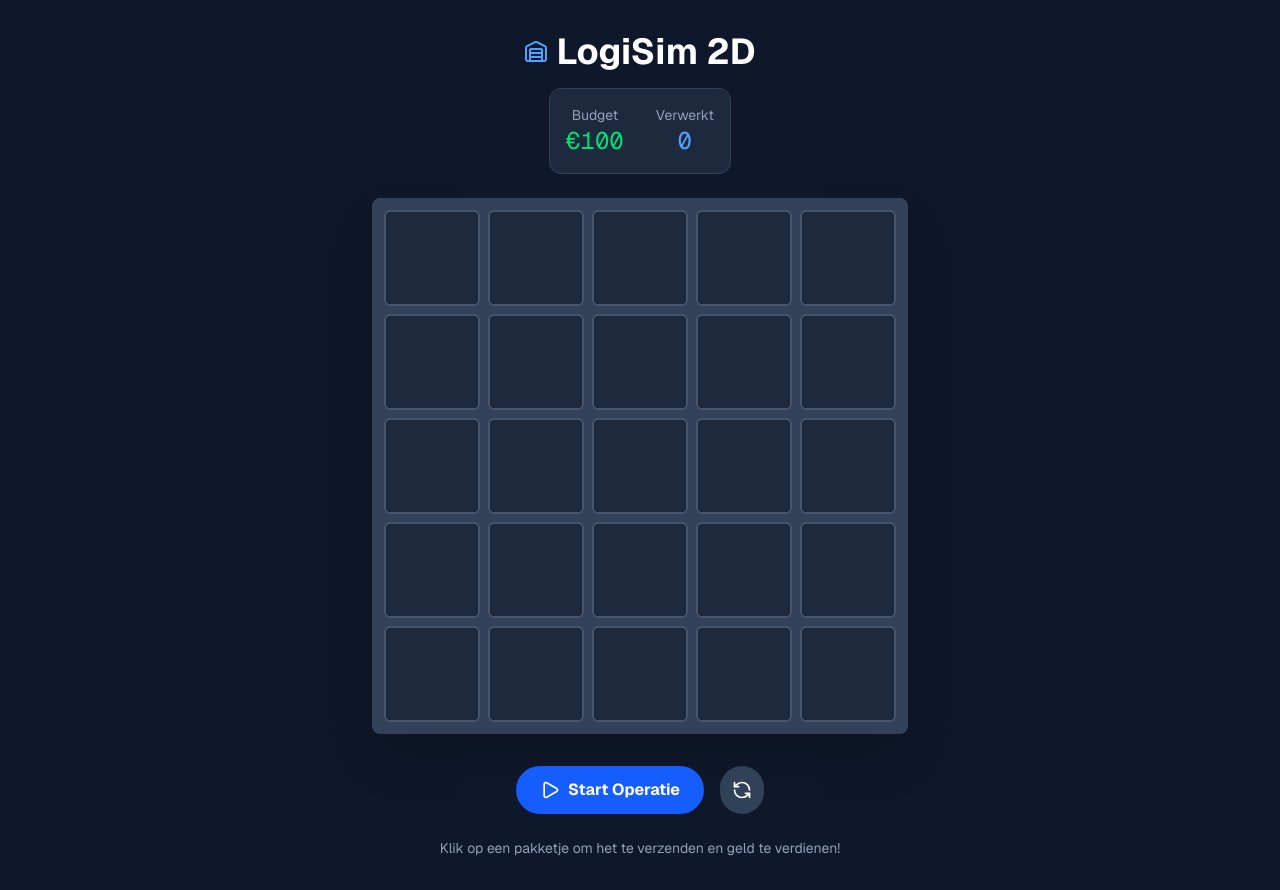
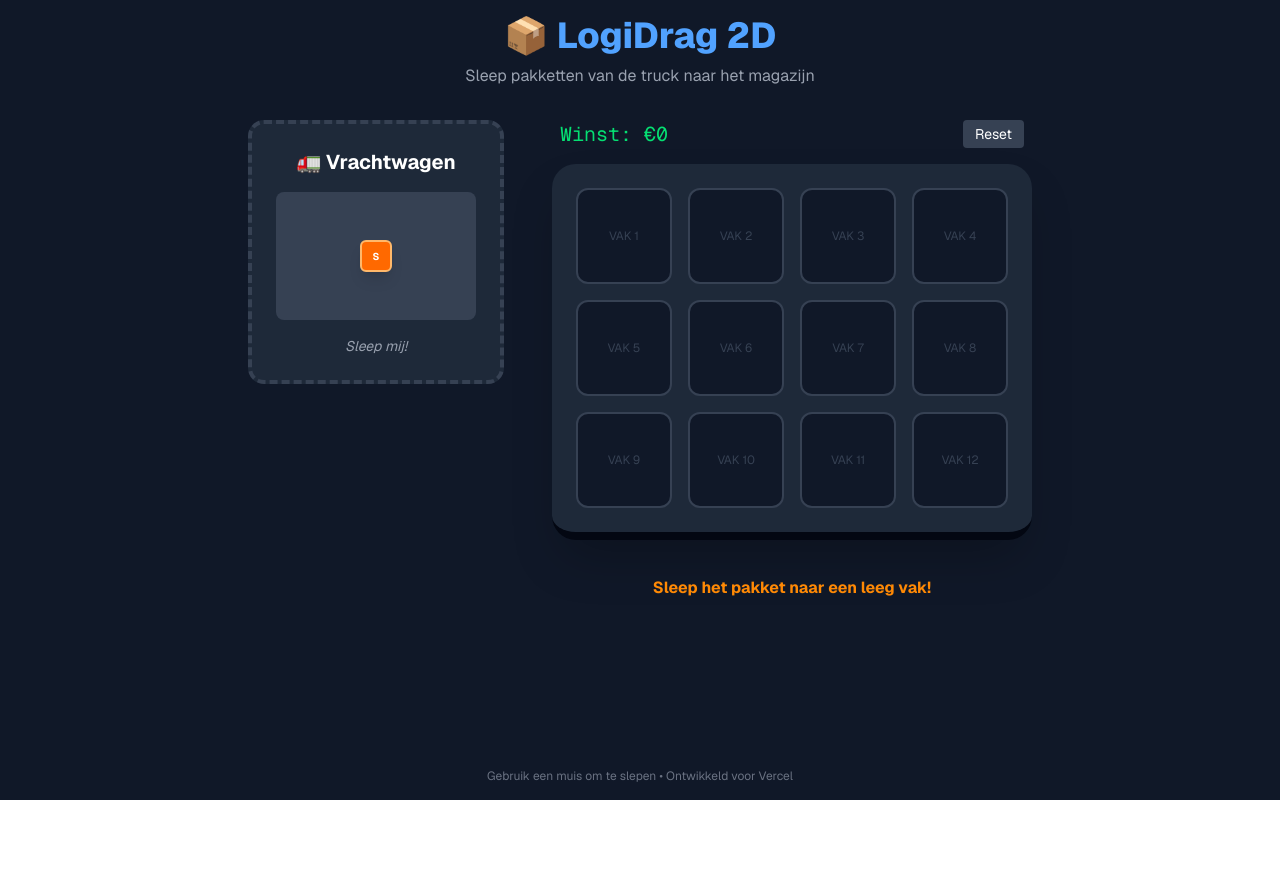
Before and after one commit to Rickfortuin/Logisim, a Next.js app: page / in a window 1280 px wide. After the commit the page ends 800 px from the top, so only its background shows below. Built offline with nearby package versions, Linux system fonts and the light colour scheme.

Commit message:
Warenhuis drag en drop

```diff
--- a/src/app/page.tsx
+++ b/src/app/page.tsx
@@ -1,105 +1,127 @@
 "use client";
-import React, { useState, useEffect } from 'react';
-import { Package, Truck, Warehouse, Play, RefreshCcw } from 'lucide-react';
+import React, { useState } from 'react';
 
-export default function LogiSim() {
-  const [grid, setGrid] = useState(Array(25).fill(null));
-  const [money, setMoney] = useState(100);
+// Types voor de pakketjes
+const SIZES = {
+  S: { label: 'Small', class: 'w-8 h-8', score: 10 },
+  M: { label: 'Medium', class: 'w-12 h-12', score: 20 },
+  L: { label: 'Large', class: 'w-16 h-16', score: 30 }
+};
+
+export default function WarenhuisGame() {
+  const [truckPackage, setTruckPackage] = useState(generateRandomPackage());
+  const [warehouse, setWarehouse] = useState(Array(12).fill(null));
   const [score, setScore] = useState(0);
-  const [gameActive, setGameActive] = useState(false);
+  const [message, setMessage] = useState("Sleep het pakket naar een leeg vak!");
 
-  // Voeg een pakketje toe aan een willekeurige lege plek
-  const addPackage = () => {
-    const emptySlots = grid.map((v, i) => v === null ? i : null).filter(v => v !== null);
+  function generateRandomPackage() {
+    const keys = Object.keys(SIZES) as (keyof typeof SIZES)[];
+    const sizeKey = keys[Math.floor(Math.random() * keys.length)];
+    return {
+      id: Math.random(),
+      size: sizeKey,
+      ...SIZES[sizeKey]
+    };
+  }
 
-    if (emptySlots.length === 0) {
-      alert("Magazijn vol! Game Over.");
-      resetGame();
+  // Drag handlers
+  const onDragStart = (e: React.DragEvent<HTMLDivElement>, pkg: typeof truckPackage) => {
+    e.dataTransfer.setData("pkg", JSON.stringify(pkg));
+  };
+
+  const onDragOver = (e: React.DragEvent<HTMLDivElement>) => {
+    e.preventDefault(); // Nodig om drop toe te staan
+  };
+
+  const onDrop = (e: React.DragEvent<HTMLDivElement>, index: number) => {
+    e.preventDefault();
+    const pkg = JSON.parse(e.dataTransfer.getData("pkg"));
+
+    if (warehouse[index] !== null) {
+      setMessage("❌ Dit vak is al bezet!");
       return;
     }
 
-    const randomSlot = emptySlots[Math.floor(Math.random() * emptySlots.length)];
-    const newGrid = [...grid];
-    newGrid[randomSlot] = { id: Date.now(), type: 'standard' };
-    setGrid(newGrid);
-  };
+    // Succesvolle plaatsing
+    const newWarehouse = [...warehouse];
+    newWarehouse[index] = pkg;
+    setWarehouse(newWarehouse);
+    setScore(s => s + pkg.score);
+    setMessage(`✅ Goed gedaan! +€${pkg.score}`);
 
-  // Verwerk (verwijder) een pakketje
-  const processPackage = (index: number) => {
-    if (!gameActive || grid[index] === null) return;
-
-    const newGrid = [...grid];
-    newGrid[index] = null;
-    setGrid(newGrid);
-    setMoney(m => m + 15);
-    setScore(s => s + 1);
+    // Nieuw pakketje in de vrachtwagen
+    setTruckPackage(generateRandomPackage());
   };
 
   const resetGame = () => {
-    setGrid(Array(25).fill(null));
-    setMoney(100);
+    setWarehouse(Array(12).fill(null));
     setScore(0);
-    setGameActive(false);
+    setTruckPackage(generateRandomPackage());
+    setMessage("Spel gereset.");
   };
 
   return (
-    <div className="min-h-screen bg-slate-900 text-white p-8 flex flex-col items-center font-sans">
-      <h1 className="text-4xl font-bold mb-4 flex items-center gap-2">
-        <Warehouse className="text-blue-400" /> LogiSim 2D
-      </h1>
+    <div className="min-h-screen bg-gray-900 text-white font-sans p-4 flex flex-col items-center">
+      <header className="text-center mb-8">
+        <h1 className="text-4xl font-extrabold text-blue-400 mb-2">📦 LogiDrag 2D</h1>
+        <p className="text-gray-400">Sleep pakketten van de truck naar het magazijn</p>
+      </header>
 
-      <div className="flex gap-8 mb-6 bg-slate-800 p-4 rounded-xl border border-slate-700">
-        <div className="text-center">
-          <p className="text-slate-400 text-sm">Budget</p>
-          <p className="text-2xl font-mono text-green-400">€{money}</p>
+      <div className="flex flex-col md:flex-row gap-12 items-start justify-center w-full max-w-5xl">
+
+        {/* LINKER KANT: De Vrachtwagen */}
+        <div className="flex flex-col items-center bg-gray-800 p-6 rounded-2xl border-4 border-dashed border-gray-700 w-64">
+          <h2 className="text-xl font-bold mb-4">🚛 Vrachtwagen</h2>
+          <div className="h-32 flex items-center justify-center bg-gray-700 w-full rounded-lg relative">
+            {truckPackage && (
+              <div
+                draggable
+                onDragStart={(e) => onDragStart(e, truckPackage)}
+                className={`${truckPackage.class} bg-orange-500 rounded-md cursor-grab active:cursor-grabbing flex items-center justify-center shadow-lg border-2 border-orange-300 transition-transform hover:scale-110`}
+              >
+                <span className="text-[10px] font-bold">{truckPackage.size}</span>
               </div>
-        <div className="text-center">
-          <p className="text-slate-400 text-sm">Verwerkt</p>
-          <p className="text-2xl font-mono text-blue-400">{score}</p>
+            )}
           </div>
+          <p className="mt-4 text-sm text-gray-400 italic">Sleep mij!</p>
         </div>
 
-      <div className="grid grid-cols-5 gap-2 bg-slate-700 p-3 rounded-lg shadow-2xl">
-        {grid.map((cell, i) => (
+        {/* RECHTER KANT: Het Magazijn */}
+        <div className="flex flex-col items-center">
+          <div className="flex justify-between w-full mb-4 px-2">
+            <span className="text-xl font-mono text-green-400">Winst: €{score}</span>
+            <button onClick={resetGame} className="text-sm bg-gray-700 hover:bg-gray-600 px-3 py-1 rounded">Reset</button>
+          </div>
+
+          <div className="grid grid-cols-3 md:grid-cols-4 gap-4 bg-gray-800 p-6 rounded-3xl shadow-2xl border-b-8 border-gray-950">
+            {warehouse.map((slot, i) => (
               <div
                 key={i}
-            onClick={() => processPackage(i)}
-            className={`w-16 h-16 sm:w-24 sm:h-24 border-2 rounded-md flex items-center justify-center transition-all cursor-pointer
-              ${cell ? 'bg-orange-500 border-orange-300 hover:scale-95' : 'bg-slate-800 border-slate-600 hover:bg-slate-750'}`}
+                onDragOver={onDragOver}
+                onDrop={(e) => onDrop(e, i)}
+                className="w-20 h-20 md:w-24 md:h-24 bg-gray-900 border-2 border-gray-700 rounded-xl flex items-center justify-center transition-colors hover:border-blue-500"
               >
-            {cell && <Package size={40} className="text-white animate-bounce" />}
+                {slot ? (
+                  <div className={`${slot.class} bg-blue-600 rounded flex items-center justify-center border border-blue-300 animate-in zoom-in duration-300`}>
+                     <span className="text-[10px]">{slot.size}</span>
+                  </div>
+                ) : (
+                  <span className="text-gray-700 text-xs">VAK {i + 1}</span>
+                )}
               </div>
             ))}
           </div>
 
-      <div className="mt-8 flex gap-4">
-        {!gameActive ? (
-          <button
-            onClick={() => setGameActive(true)}
-            className="bg-blue-600 hover:bg-blue-500 px-6 py-3 rounded-full font-bold flex items-center gap-2 transition"
-          >
-            <Play size={20} /> Start Operatie
-          </button>
-        ) : (
-          <button
-            onClick={addPackage}
-            className="bg-green-600 hover:bg-green-500 px-6 py-3 rounded-full font-bold flex items-center gap-2 transition"
-          >
-            <Truck size={20} /> Inkomende Zending (€10 kosten)
-          </button>
-        )}
-
-        <button
-          onClick={resetGame}
-          className="bg-slate-700 hover:bg-slate-600 p-3 rounded-full transition"
-        >
-          <RefreshCcw size={20} />
-        </button>
+          <div className={`mt-6 p-3 rounded-lg text-center font-bold ${message.includes('✅') ? 'text-green-400' : 'text-orange-400'}`}>
+            {message}
+          </div>
         </div>
 
-      <p className="mt-6 text-slate-400 text-sm">
-        Klik op een pakketje om het te verzenden en geld te verdienen!
-      </p>
+      </div>
+
+      <footer className="mt-auto pt-10 text-gray-500 text-xs">
+        Gebruik een muis om te slepen • Ontwikkeld voor Vercel
+      </footer>
     </div>
   );
 }
```
Lines whose indentation alone changed are shown as unchanged.
